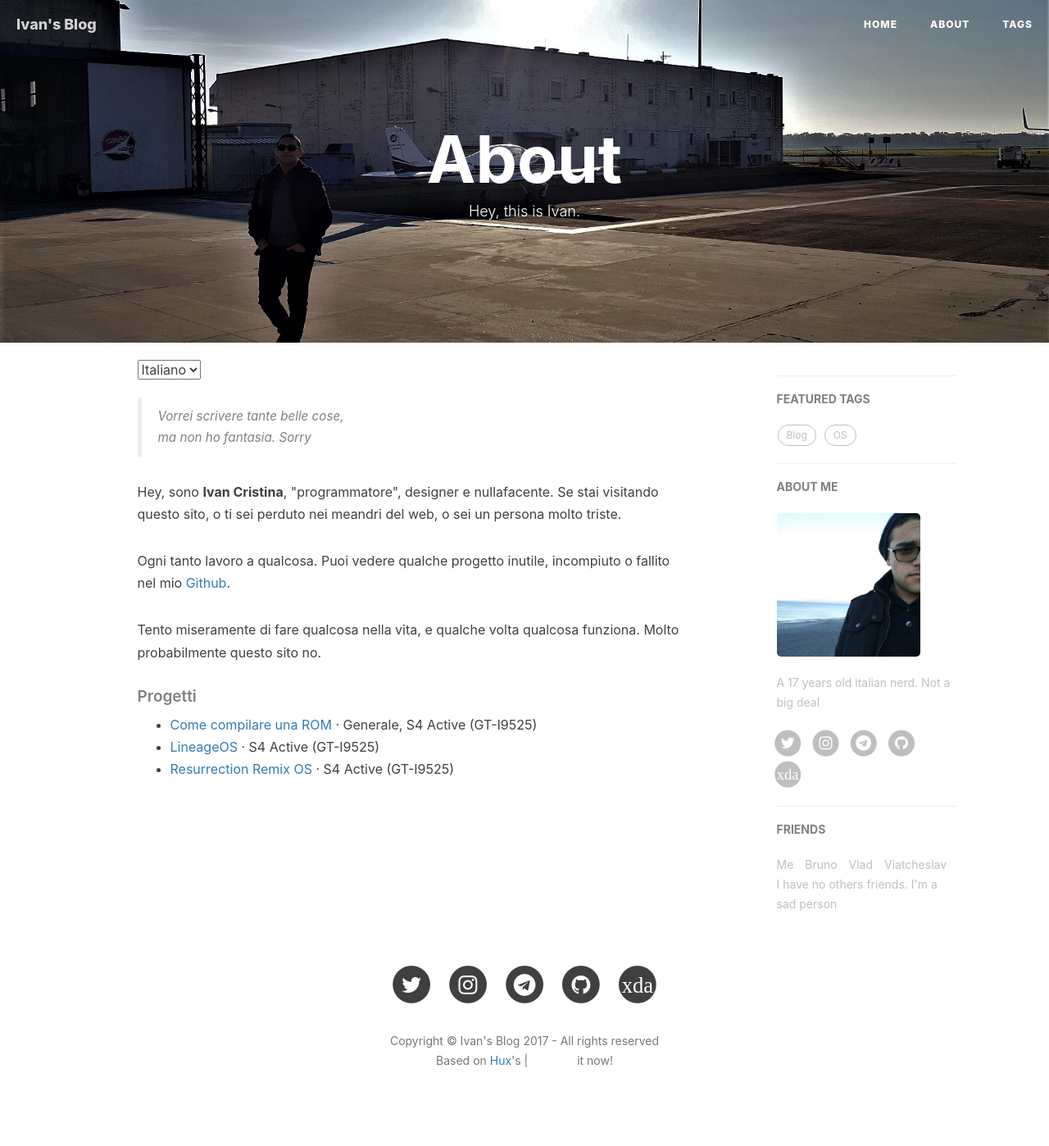
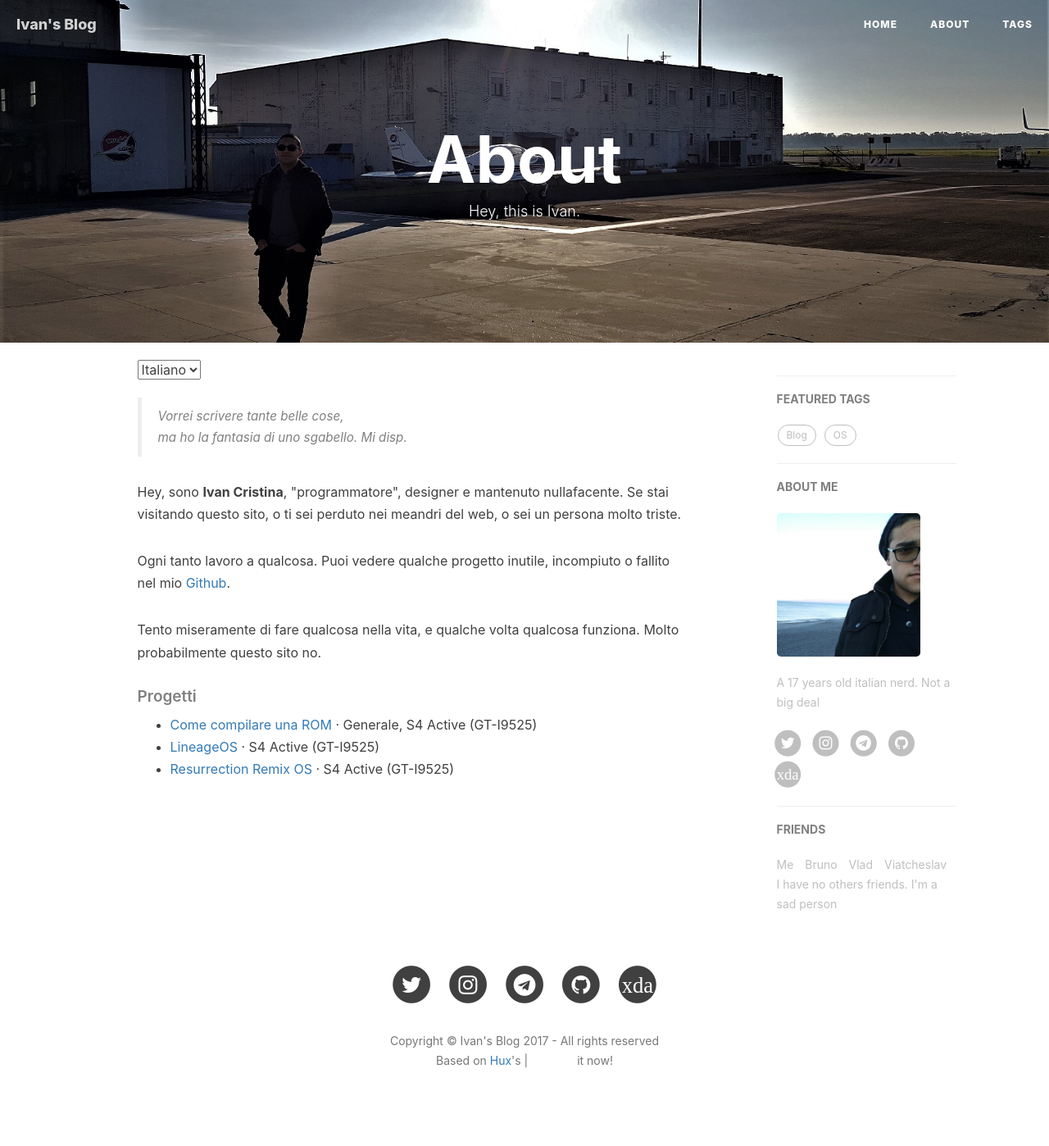
Before and after one commit to ivancristina/ivancristina.github.io, a Jekyll site: the page built from about.html, in a window 1280 px wide. Shown: the whole page at 82% size. Built offline with Jekyll 4.4.1, drawn with Linux system fonts in a browser that asks for light colours; comment, search, counter and statistics services are not loaded; grey boxes are pictures that could not be loaded.

Commit message:
So funny!1!1!!1

```diff
--- a/about.html
+++ b/about.html
@@ -14,9 +14,9 @@ header-img: "img/about-bg.jpg"
 <!-- Italian Version -->
 <div class="it post-container">
     <blockquote><p>Vorrei scrivere tante belle cose,<br>
-     ma non ho fantasia. Sorry</p></blockquote>
+     ma ho la fantasia di uno sgabello. Mi disp.</p></blockquote>
 
-    <p>Hey, sono <strong>Ivan Cristina</strong>, "programmatore", designer e nullafacente. Se stai visitando questo sito, o ti sei perduto nei meandri del web, o sei un persona molto triste.</p>
+    <p>Hey, sono <strong>Ivan Cristina</strong>, "programmatore", designer e mantenuto nullafacente. Se stai visitando questo sito, o ti sei perduto nei meandri del web, o sei un persona molto triste.</p>
 
     <p>Ogni tanto lavoro a qualcosa. Puoi vedere qualche progetto inutile, incompiuto o fallito nel mio <a href="http://github.com/ivancristina">Github</a>.</p>
 
```
